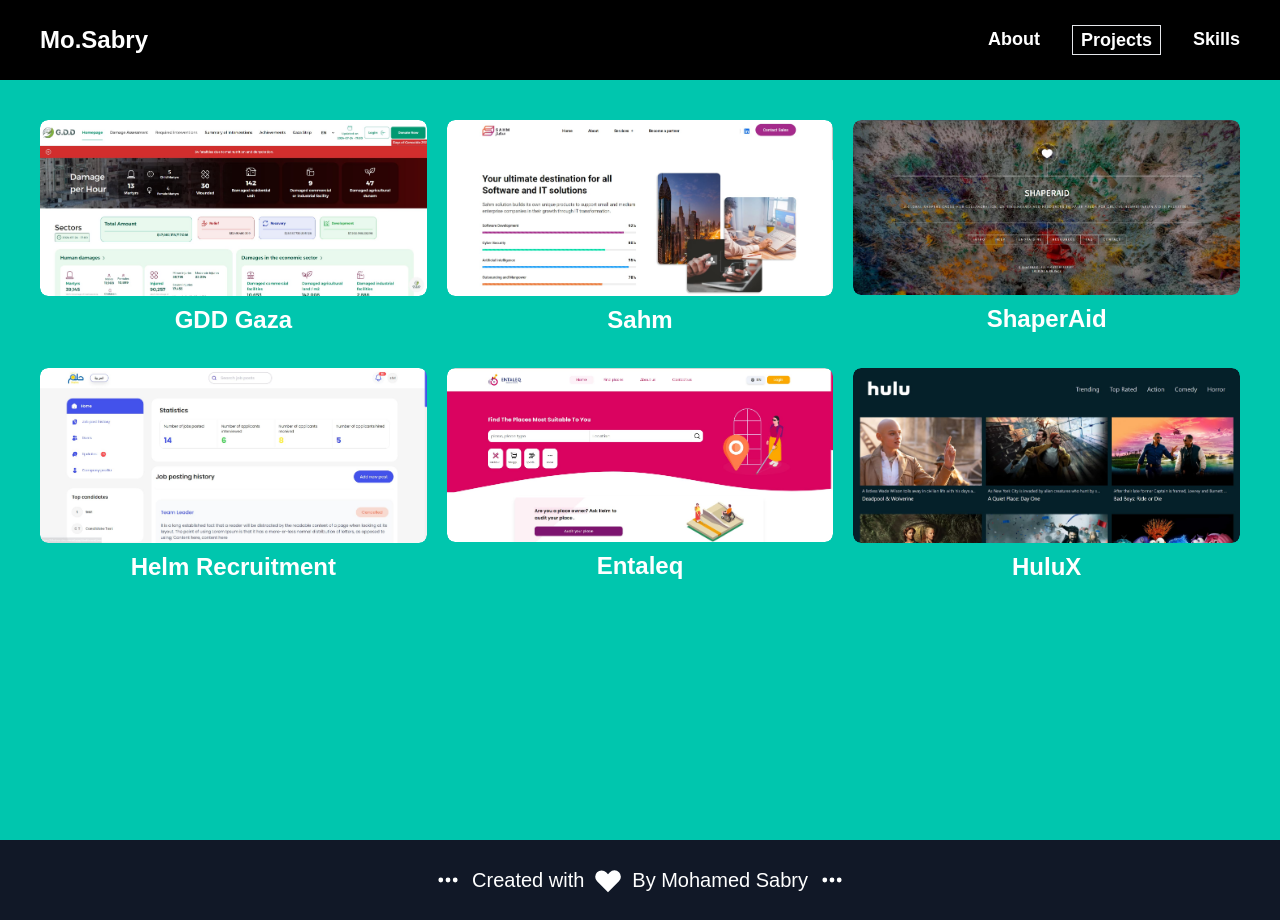
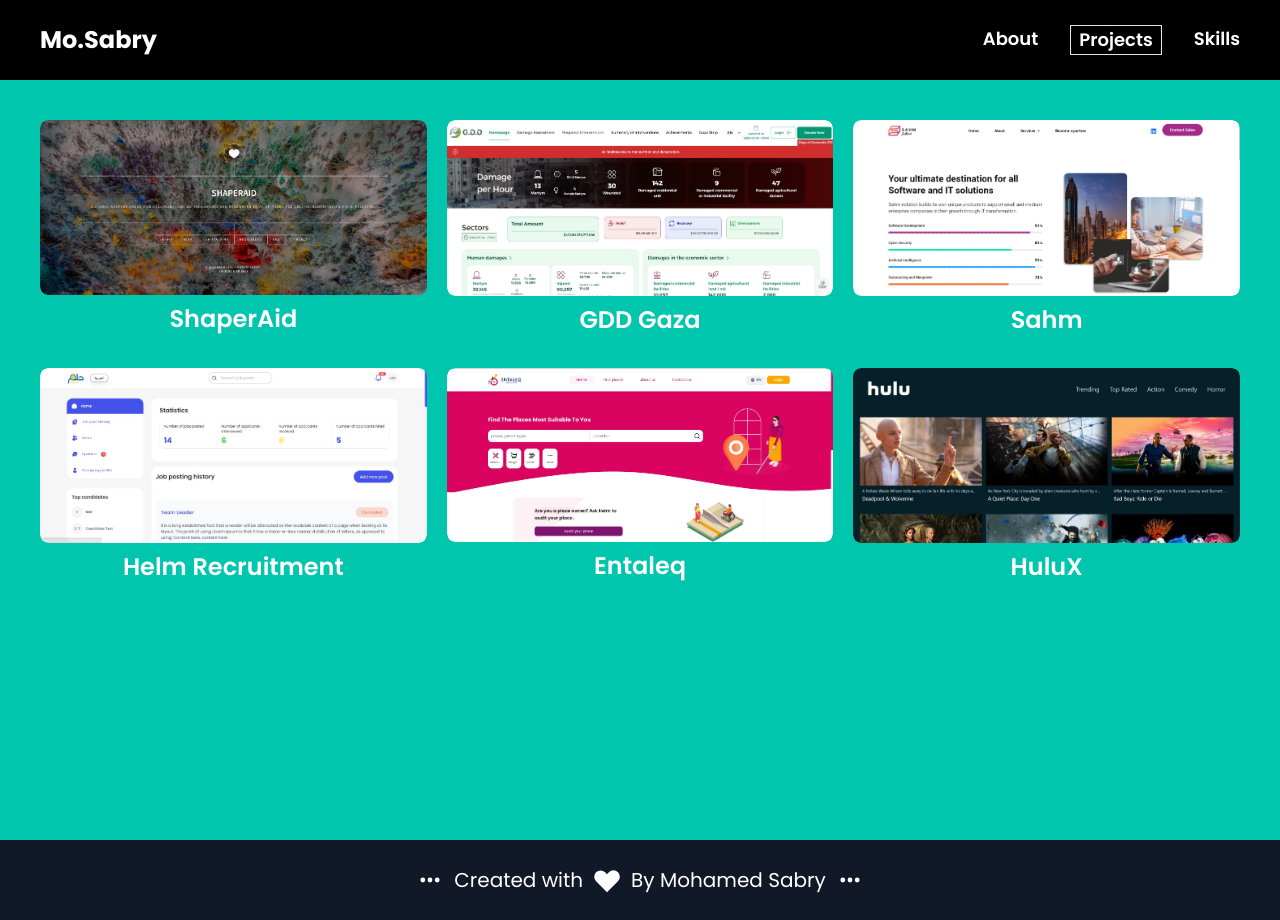
Before and after one commit to mohamedsabrie/resume, a Next.js app: page /projects in a window 1280 px wide. Built offline with nearby package versions, Linux system fonts and the light colour scheme.

Commit message:
change the app font

```diff
--- a/components/Projects/index.js
+++ b/components/Projects/index.js
@@ -3,6 +3,13 @@ import Image from "next/image";
 import Project from "./Project";
 
 const projects = [
+  {
+    id: 3,
+    name: "ShaperAid",
+    href: "https://shaperaid.vercel.app/",
+    imageSrc: "/images/shaperaid.jpg",
+    imageAlt: "shaperaid",
+  },
   {
     id: 1,
     name: "GDD Gaza",
@@ -15,21 +22,15 @@ const projects = [
     name: "Sahm",
     href: "https://sahmsolution.com/",
     imageSrc: "/images/sahm.jpg",
-    imageAlt: "entaleq-logo",
+    imageAlt: "sahm-logo",
   },
-  {
-    id: 3,
-    name: "ShaperAid",
-    href: "https://shaperaid.vercel.app/",
-    imageSrc: "/images/shaperaid.jpg",
-    imageAlt: "shaperaid",
-  },
+
   {
     id: 4,
     name: "Helm Recruitment",
     href: "https://recruitment.helmegypt.org/",
     imageSrc: "/images/helm.jpg",
-    imageAlt: "khatwa-logo",
+    imageAlt: "Helm-Recruitment-logo",
   },
   {
     id: 5,
@@ -46,7 +47,6 @@ const projects = [
     imageAlt: "hulu",
   },
 
-
   // More products...
 ];
 
--- a/pages/_app.js
+++ b/pages/_app.js
@@ -1,11 +1,17 @@
 import "../styles/globals.css";
 import { NextSeo } from "next-seo";
-import { Analytics } from "@vercel/analytics/react"
+import { Analytics } from "@vercel/analytics/react";
+import { Poppins } from "next/font/google";
+
+const poppins = Poppins({
+  weight: ["100", "200", "300", "400", "500", "600", "700", "800", "900"],
+  subsets: ["latin"],
+});
 
 function MyApp({ Component, pageProps }) {
   return (
-    <>
-        <NextSeo
+    <main className={poppins.className}>
+      <NextSeo
         title="Mohamed Sabry"
         titleTemplate="Mohamed Sabry"
         defaultTitle="Mohamed Sabry"
@@ -14,7 +20,8 @@ function MyApp({ Component, pageProps }) {
         openGraph={{
           url: "https://mohamed-sabry-portfolio.vercel.app/",
           title: "Mohamed Sabry",
-          description: "A front end web developer, who loves to develop beautiful websites and web apps . I have been coding for about 2 years now. I am professional using react.js-next.js ",
+          description:
+            "A front end web developer, who loves to develop beautiful websites and web apps . I have been coding for about 2 years now. I am professional using react.js-next.js ",
           images: [
             {
               url: "/og-image.svg",
@@ -24,11 +31,10 @@ function MyApp({ Component, pageProps }) {
             },
           ],
         }}
-
       />
       <Component {...pageProps} />
       <Analytics />
-    </>
+    </main>
   );
 }
 
```
